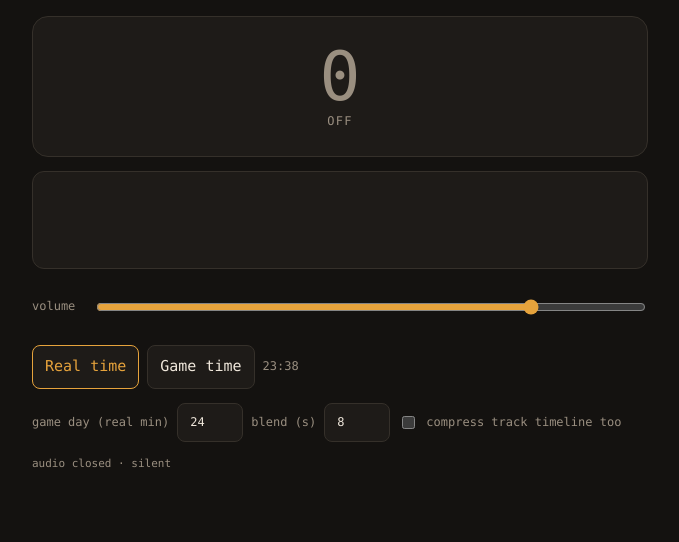
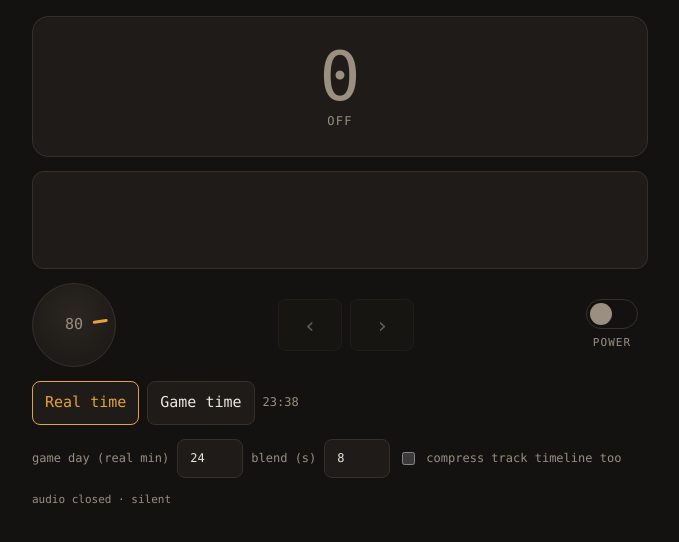
Before and after one commit to jacob5567/BigWalkRadio, a website built with Vite: page index.html in a window 1280 px wide. Shown: the whole page, without its empty margins (300-979 px from the left). Built offline with nearby package versions, Linux system fonts and the light colour scheme.

Commit message:
Give the radio four controls instead of one
A volume wheel, an on/off switch, forward and back buttons, and the
single cycling button that was there before.

They all drive the same position underneath -- 0 for off, 1..n for the
channels -- so each of them gets the same burst of static over the
change without any of them knowing about it. Power and channel are
separate now, which they weren't when one button did everything: the
switch returns to the channel last listened to, remembered across
sessions, and the steppers wrap but won't step past off, since the
switch owns that.

The wheel is a real rotary control -- 270 degrees from silence to full,
taking pointer, scroll wheel and arrow keys -- and reports itself as a
slider, assistive technology having no notion of a knob.

Co-Authored-By: Claude Opus 5 <noreply@anthropic.com>

```diff
--- a/src/app/style.css
+++ b/src/app/style.css
@@ -60,7 +60,88 @@ body {
 .track { color: var(--amber); font-size: 15px; }
 .station-name:empty, .blend:empty, .handover:empty { display: none; }
 
-.volume-row { display: grid; grid-template-columns: 4.5em 1fr; gap: 8px; align-items: center; }
+.controls {
+  display: grid;
+  grid-template-columns: auto 1fr auto;
+  gap: 14px;
+  align-items: center;
+}
+
+/* Volume wheel: turn it, scroll it, or use the arrow keys. */
+.wheel {
+  position: relative;
+  width: 84px;
+  height: 84px;
+  border-radius: 50%;
+  background: radial-gradient(circle at 50% 38%, #2b2620, var(--panel) 70%);
+  border: 1px solid var(--line);
+  cursor: grab;
+  touch-action: none;
+  -webkit-tap-highlight-color: transparent;
+}
+.wheel.turning { cursor: grabbing; border-color: var(--amber); }
+.wheel:focus-visible { outline: 2px solid var(--amber); outline-offset: 3px; }
+.wheel-indicator { position: absolute; inset: 0; }
+/* The notch rides at the top of the indicator, which is what rotates. */
+.wheel-indicator::before {
+  content: '';
+  position: absolute;
+  left: 50%;
+  top: 7px;
+  width: 3px;
+  height: 15px;
+  margin-left: -1.5px;
+  border-radius: 2px;
+  background: var(--amber);
+}
+.wheel-readout {
+  position: absolute;
+  inset: 0;
+  display: grid;
+  place-content: center;
+  font-size: 15px;
+  color: var(--dim);
+  font-variant-numeric: tabular-nums;
+  pointer-events: none;
+}
+
+.stepper { display: flex; gap: 8px; justify-content: center; }
+.step { width: 64px; height: 52px; font-size: 22px; }
+.step:disabled { opacity: .35; }
+
+/* On/off switch. */
+.power {
+  display: grid;
+  justify-items: center;
+  gap: 6px;
+  padding: 10px;
+  background: none;
+  border: 0;
+}
+.power-track {
+  display: block;
+  width: 52px;
+  height: 30px;
+  border-radius: 15px;
+  background: var(--bg);
+  border: 1px solid var(--line);
+  position: relative;
+  transition: border-color .15s;
+}
+.power-thumb {
+  position: absolute;
+  top: 3px;
+  left: 3px;
+  width: 22px;
+  height: 22px;
+  border-radius: 50%;
+  background: var(--dim);
+  transition: transform .15s, background .15s;
+}
+.power.on .power-track { border-color: var(--amber); }
+.power.on .power-thumb { transform: translateX(22px); background: var(--amber); }
+.power-label { font-size: 11px; text-transform: uppercase; letter-spacing: .1em; color: var(--dim); }
+.power.on .power-label { color: var(--amber); }
 
 .row { display: flex; gap: 8px; align-items: center; }
 .row.wrap { flex-wrap: wrap; }
--- a/src/app/ui.ts
+++ b/src/app/ui.ts
@@ -3,14 +3,13 @@ import { formatTimeOfDay } from '../core/naming';
 import type { Radio, RadioState } from '../core/radio';
 import { OFF } from '../core/tuning';
 import { clear, el, humanSpan, mmss } from './dom';
+import { Wheel } from './wheel';
 
 /**
  * One screen, one control: a switch that clicks from off through each channel
  * and back to off. Everything else on the page is a readout.
  */
 export class RadioUI {
-  private draggingVolume = false;
-
   private readonly out = {
     position: el('div', { class: 'position-number' }),
     positionLabel: el('div', { class: 'position-label' }),
@@ -21,10 +20,21 @@ export class RadioUI {
     handover: el('div', { class: 'handover' }),
     blend: el('div', { class: 'blend' }),
     clock: el('div', { class: 'clock' }),
-    volume: el('input', { class: 'volume', type: 'range', min: '0', max: '1', step: '0.01' }),
     diagnostics: el('div', { class: 'diagnostics' }),
   };
 
+  private readonly volume = new Wheel({
+    label: 'Volume',
+    onInput: (value) => this.radio.setVolume(value),
+  });
+
+  private readonly power = el('button', { class: 'power', type: 'button', role: 'switch' },
+    el('span', { class: 'power-track' }, el('span', { class: 'power-thumb' })),
+    el('span', { class: 'power-label' }, 'power'),
+  );
+
+  private readonly back = el('button', { class: 'step', type: 'button', 'aria-label': 'Previous channel' }, '‹');
+  private readonly forward = el('button', { class: 'step', type: 'button', 'aria-label': 'Next channel' }, '›');
   private readonly knob = el('button', { class: 'knob', type: 'button' });
   private readonly modeReal = el('button', { class: 'mode', type: 'button' }, 'Real time');
   private readonly modeGame = el('button', { class: 'mode', type: 'button' }, 'Game time');
@@ -39,11 +49,9 @@ export class RadioUI {
 
     this.knob.append(o.position, o.positionLabel);
     this.knob.onclick = () => void this.radio.advance();
-
-    o.volume.addEventListener('input', () => this.radio.setVolume(Number(o.volume.value)));
-    o.volume.addEventListener('pointerdown', () => { this.draggingVolume = true; });
-    o.volume.addEventListener('pointerup', () => { this.draggingVolume = false; });
-    o.volume.addEventListener('pointercancel', () => { this.draggingVolume = false; });
+    this.power.onclick = () => void this.radio.setPower(!this.radio.snapshot().power);
+    this.back.onclick = () => void this.radio.stepChannel(-1);
+    this.forward.onclick = () => void this.radio.stepChannel(1);
 
     this.modeReal.onclick = () => this.radio.setMode('real');
     this.modeGame.onclick = () => this.radio.setMode('game');
@@ -55,7 +63,11 @@ export class RadioUI {
     this.root.append(el('section', { class: 'pane' },
       this.knob,
       el('div', { class: 'readout' }, o.station, o.daypart, o.track, o.elapsed, o.handover, o.blend),
-      el('label', { class: 'volume-row' }, 'volume', o.volume),
+      el('div', { class: 'controls' },
+        this.volume.el,
+        el('div', { class: 'stepper' }, this.back, this.forward),
+        this.power,
+      ),
       el('div', { class: 'row' }, this.modeReal, this.modeGame, o.clock),
       el('div', { class: 'row wrap' },
         el('label', {}, 'game day (real min)', this.dayMinutes),
@@ -118,7 +130,12 @@ export class RadioUI {
       ? formatDayHour(state.reading.dayHour)
       : `${formatDayHour(state.reading.dayHour)} · day ${state.reading.dayIndex} · ${state.reading.timelineRate.toFixed(0)}×`;
 
-    if (!this.draggingVolume) o.volume.value = String(state.settings.volume);
+    this.power.setAttribute('aria-checked', String(state.power));
+    this.power.classList.toggle('on', state.power);
+    this.back.disabled = !state.power;
+    this.forward.disabled = !state.power;
+    // Don't move the wheel out from under the hand that's turning it.
+    if (!this.volume.isTurning) this.volume.set(state.settings.volume);
     if (document.activeElement !== this.dayMinutes) this.dayMinutes.value = String(state.settings.gameDayMinutes);
     if (document.activeElement !== this.blendSeconds) this.blendSeconds.value = String(state.settings.blendSeconds);
     this.compress.checked = state.settings.compressTrackTimeline;
--- /dev/null
+++ b/src/app/wheel.ts
@@ -0,0 +1,132 @@
+import { el } from './dom';
+
+/** Degrees of rotation between silent and full. */
+const SWEEP = 270;
+const START_ANGLE = -135;
+const KEY_STEP = 0.05;
+const KEY_PAGE = 0.2;
+const SCROLL_STEP = 0.04;
+
+export interface WheelOptions {
+  label: string;
+  onInput: (value: number) => void;
+}
+
+function angleAt(element: HTMLElement, x: number, y: number): number {
+  const box = element.getBoundingClientRect();
+  return (Math.atan2(y - (box.top + box.height / 2), x - (box.left + box.width / 2)) * 180) / Math.PI;
+}
+
+/** Shortest way round, so crossing the top of the wheel doesn't jump. */
+function angleDelta(to: number, from: number): number {
+  let d = to - from;
+  while (d > 180) d -= 360;
+  while (d < -180) d += 360;
+  return d;
+}
+
+const clamp01 = (v: number) => Math.min(1, Math.max(0, v));
+
+/**
+ * A volume wheel you turn rather than a slider you drag along. Rotating it
+ * through 270 degrees runs from silence to full; it also takes the scroll
+ * wheel and the arrow keys, and reports itself as a slider to assistive
+ * technology, which has no notion of a knob.
+ */
+export class Wheel {
+  readonly el: HTMLElement;
+  private readonly indicator = el('div', { class: 'wheel-indicator' });
+  private readonly readout = el('div', { class: 'wheel-readout' });
+  private value = 0;
+  private lastAngle = 0;
+  private turning = false;
+
+  constructor(private readonly options: WheelOptions) {
+    this.el = el('div', {
+      class: 'wheel',
+      role: 'slider',
+      tabindex: '0',
+      'aria-label': options.label,
+      'aria-valuemin': '0',
+      'aria-valuemax': '100',
+    }, this.indicator, this.readout);
+
+    this.el.addEventListener('pointerdown', this.onPointerDown);
+    this.el.addEventListener('pointermove', this.onPointerMove);
+    this.el.addEventListener('pointerup', this.onPointerUp);
+    this.el.addEventListener('pointercancel', this.onPointerUp);
+    this.el.addEventListener('keydown', this.onKeyDown);
+    this.el.addEventListener('wheel', this.onWheel, { passive: false });
+
+    this.render();
+  }
+
+  /** True while the user is turning it, so updates don't fight the hand. */
+  get isTurning(): boolean {
+    return this.turning;
+  }
+
+  /** Set the position without reporting a change back. */
+  set(value: number): void {
+    this.value = clamp01(value);
+    this.render();
+  }
+
+  private commit(value: number): void {
+    const next = clamp01(value);
+    if (next === this.value) return;
+    this.value = next;
+    this.render();
+    this.options.onInput(next);
+  }
+
+  private render(): void {
+    const percent = Math.round(this.value * 100);
+    this.indicator.style.transform = `rotate(${START_ANGLE + this.value * SWEEP}deg)`;
+    this.readout.textContent = `${percent}`;
+    this.el.setAttribute('aria-valuenow', String(percent));
+    this.el.setAttribute('aria-valuetext', `${percent} percent`);
+  }
+
+  private readonly onPointerDown = (event: PointerEvent) => {
+    this.turning = true;
+    this.lastAngle = angleAt(this.el, event.clientX, event.clientY);
+    this.el.setPointerCapture(event.pointerId);
+    this.el.classList.add('turning');
+    event.preventDefault();
+  };
+
+  private readonly onPointerMove = (event: PointerEvent) => {
+    if (!this.turning) return;
+    const angle = angleAt(this.el, event.clientX, event.clientY);
+    this.commit(this.value + angleDelta(angle, this.lastAngle) / SWEEP);
+    this.lastAngle = angle;
+  };
+
+  private readonly onPointerUp = (event: PointerEvent) => {
+    if (!this.turning) return;
+    this.turning = false;
+    this.el.classList.remove('turning');
+    if (this.el.hasPointerCapture(event.pointerId)) this.el.releasePointerCapture(event.pointerId);
+  };
+
+  private readonly onKeyDown = (event: KeyboardEvent) => {
+    const step = {
+      ArrowUp: KEY_STEP, ArrowRight: KEY_STEP,
+      ArrowDown: -KEY_STEP, ArrowLeft: -KEY_STEP,
+      PageUp: KEY_PAGE, PageDown: -KEY_PAGE,
+    }[event.key];
+
+    if (step !== undefined) this.commit(this.value + step);
+    else if (event.key === 'Home') this.commit(0);
+    else if (event.key === 'End') this.commit(1);
+    else return;
+
+    event.preventDefault();
+  };
+
+  private readonly onWheel = (event: WheelEvent) => {
+    this.commit(this.value - Math.sign(event.deltaY) * SCROLL_STEP);
+    event.preventDefault();
+  };
+}
--- a/src/core/defaults.ts
+++ b/src/core/defaults.ts
@@ -7,6 +7,7 @@ export const DEFAULT_SETTINGS: Settings = {
   gameDayMinutes: 24,
   compressTrackTimeline: false,
   volume: 0.8,
+  lastChannel: 1,
   blendSeconds: DEFAULT_BLEND_SECONDS,
 };
 
--- a/src/core/radio.ts
+++ b/src/core/radio.ts
@@ -25,7 +25,9 @@ export interface RadioState {
   settings: Settings;
   /** 0 is off; 1..channels select a station. */
   position: number;
-  /** How many channels the switch has, not counting off. */
+  /** Whether the radio is on at all, i.e. the position isn't 0. */
+  power: boolean;
+  /** How many channels there are, not counting off. */
   channels: number;
   reading: ClockReading;
   /** Where the change of position has got to. */
@@ -93,19 +95,40 @@ export class Radio {
     return this.stations.length;
   }
 
-  // --- the switch -----------------------------------------------------------
+  // --- the controls ---------------------------------------------------------
+  //
+  // Four ways in, one position underneath, so every one of them gets the same
+  // burst of static over the change.
 
-  /** The one control: click on to the next position, wrapping through off. */
+  /** The on/off switch. Turning it on returns to the channel last listened to. */
+  async setPower(on: boolean): Promise<void> {
+    if (on === (this.position !== OFF)) return;
+    await this.setPosition(on ? this.settings.lastChannel : OFF);
+  }
+
+  /** The forward and back buttons. They wrap, and do nothing while off. */
+  async stepChannel(direction: 1 | -1): Promise<void> {
+    const count = this.stations.length;
+    if (this.position === OFF || count === 0) return;
+    await this.setPosition(((this.position - 1 + direction + count) % count) + 1);
+  }
+
+  /** The single button: on through each channel in turn, then off again. */
   async advance(): Promise<void> {
     await this.setPosition(nextPosition(this.position, this.stations.length));
   }
 
   async setPosition(position: number): Promise<void> {
     const next = Math.max(OFF, Math.min(this.stations.length, Math.round(position)));
+    if (next === this.position) return;
     this.position = next;
     this.switchedAtMs = Date.now();
-    // Starting the audio has to happen inside the press that turned it on.
-    if (next !== OFF) await this.engine.start();
+    if (next !== OFF) {
+      this.settings.lastChannel = next;
+      this.save();
+      // Starting the audio has to happen inside the press that turned it on.
+      await this.engine.start();
+    }
     this.tick();
   }
 
@@ -172,6 +195,7 @@ export class Radio {
       ready: this.ready,
       settings: { ...this.settings },
       position: this.position,
+      power: this.position !== OFF,
       channels: this.stations.length,
       reading,
       tune,
--- a/src/core/types.ts
+++ b/src/core/types.ts
@@ -60,6 +60,8 @@ export interface Settings {
    */
   compressTrackTimeline: boolean;
   volume: number;
+  /** The channel the on/off switch returns to. Not the current position. */
+  lastChannel: number;
   /** Real seconds of overlap when one daypart hands over to the next. */
   blendSeconds: number;
 }
```
Also changed, not shown: test/browser-stubs.ts (+6 -0 lines), test/radio.test.ts (+95 -2 lines), test/wheel.test.ts (added, +145 -0 lines), README.md.
